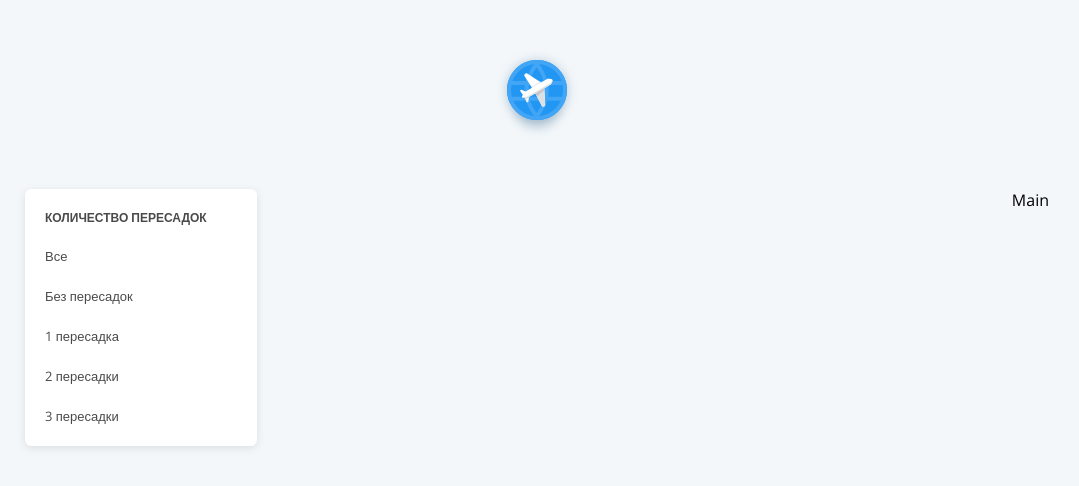
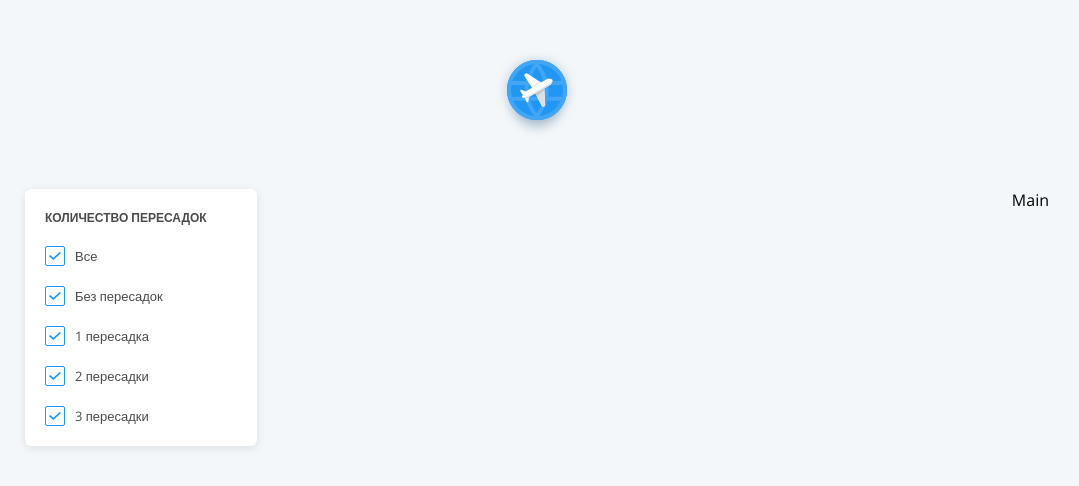
Before and after one commit to Chiga2030/aviasales-test-task, a React (Create React App) app: page / in a window 1280 px wide. Shown: the top 486 px of the page, without its empty margins (103-1182 px from the left). Built offline with nearby package versions, Linux system fonts and the light colour scheme.

Commit message:
modify filter item to checkboxes

```diff
--- a/src/components/SideBar/FilterItem/FilterItem.module.css
+++ b/src/components/SideBar/FilterItem/FilterItem.module.css
@@ -10,3 +10,7 @@
 .filterItem:hover {
   background-color: var(--light-blue-color);
 }
+
+.checkbox {
+  margin-right: .625rem;
+}
--- a/src/components/SideBar/FilterItem/FilterItem.tsx
+++ b/src/components/SideBar/FilterItem/FilterItem.tsx
@@ -1,18 +1,38 @@
 import { FC, } from 'react';
 
 import styles from './FilterItem.module.css';
+import {
+  ReactComponent as IconEmptyCheckbox,
+} from '../../../media/icons/checkbox-empty.svg';
+import {
+  ReactComponent as IconCheckedCheckbox,
+} from '../../../media/icons/checkbox-checked.svg';
 
 
 interface IFilterItem {
   value: string;
+  isChecked: boolean;
 };
 
 const FilterItem: FC<IFilterItem> = ({
   value,
+  isChecked,
 }) => (
-  <div className={ styles.filterItem }>
+  <label
+    className={ styles.filterItem }
+  >
+    <input
+      hidden
+      type="checkbox"
+      checked={ isChecked }
+    />
+    { isChecked ? (
+      <IconCheckedCheckbox className={ styles.checkbox } />
+    ) : (
+      <IconEmptyCheckbox className={ styles.checkbox } />
+    ) }
     { value }
-  </div>
+  </label>
 );
 
 
--- a/src/components/SideBar/SideBar.tsx
+++ b/src/components/SideBar/SideBar.tsx
@@ -19,11 +19,13 @@ const SideBar: FC = () => (
       </Text>
     </header>
 
-    <FilterItem value='Все' />
-    <FilterItem value='Без пересадок' />
-    <FilterItem value='1 пересадка' />
-    <FilterItem value='2 пересадки' />
-    <FilterItem value='3 пересадки' />
+    <form>
+      <FilterItem isChecked value='Все' />
+      <FilterItem isChecked value='Без пересадок' />
+      <FilterItem isChecked value='1 пересадка' />
+      <FilterItem isChecked value='2 пересадки' />
+      <FilterItem isChecked value='3 пересадки' />
+    </form>
   </aside>
 );
 
--- a/src/components/common/Text/Text.tsx
+++ b/src/components/common/Text/Text.tsx
@@ -1,6 +1,4 @@
-import {
-  FC,
-} from 'react';
+import { FC, } from 'react';
 import { Heading2, } from './Heading2/Heading2';
 
 
```
Also changed, not shown: src/media/icons/checkbox-checked.svg (added), src/media/icons/checkbox-empty.svg (added).
